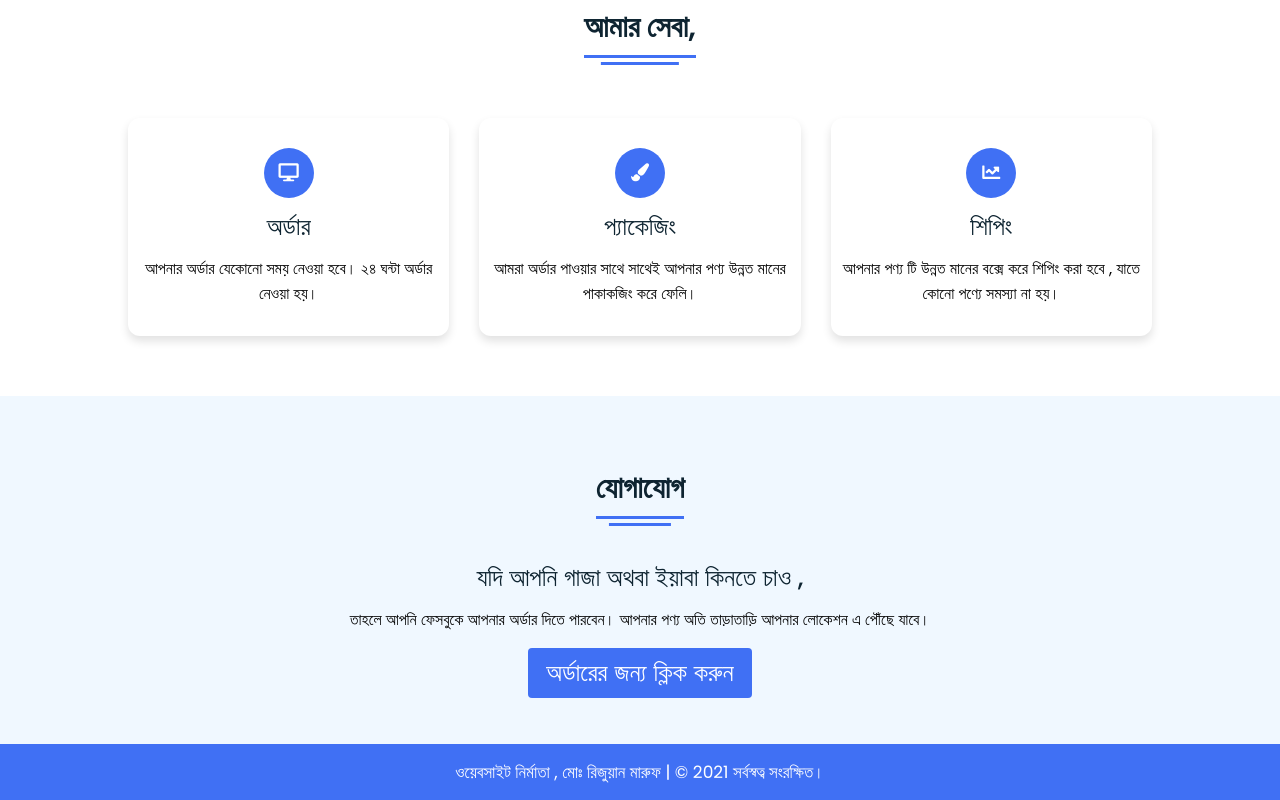
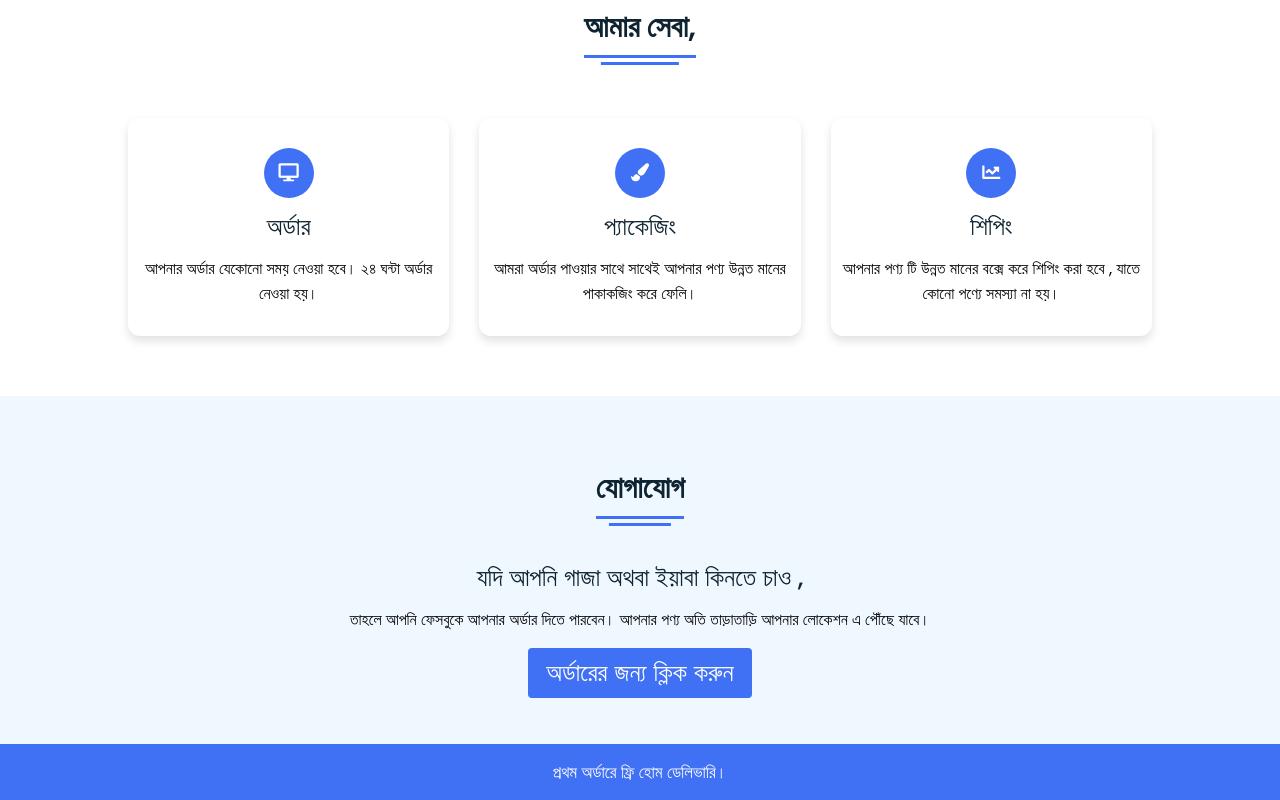
Before and after one commit to mdrijoanmaruf/ali_nur_gaza_yabaa_company, a plain HTML site: page index.html in a window 1280 px wide. Shown: the part 1495-2295 px from the top of the page. Drawn offline with Linux system fonts and the light colour scheme.

Commit message:
Update index.html

```diff
--- a/index.html
+++ b/index.html
@@ -178,7 +178,7 @@
 <!-- Footer Section Start -->
 <footer>
   <div class="text">
-    <span>ওয়েবসাইট নির্মাতা , <a href="https://facebook.com/md.rijoanmaruf">মোঃ রিজুয়ান মারুফ</a> | &#169; 2021 সর্বস্বত্ব সংরক্ষিত।</span>
+    <span>প্রথম অর্ডারে ফ্রি হোম ডেলিভারি।</span>
   </div>
 </footer>
 
```
